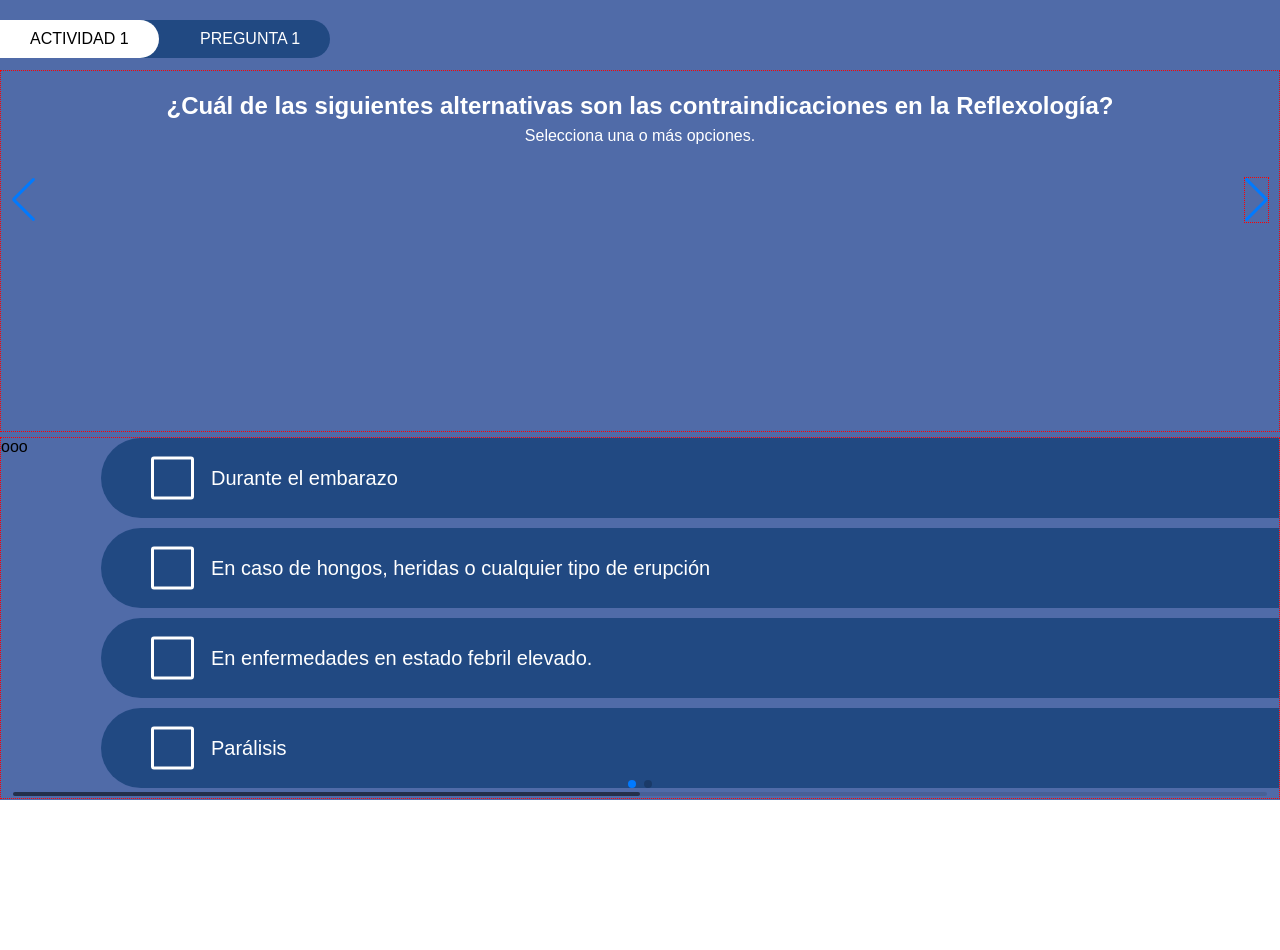
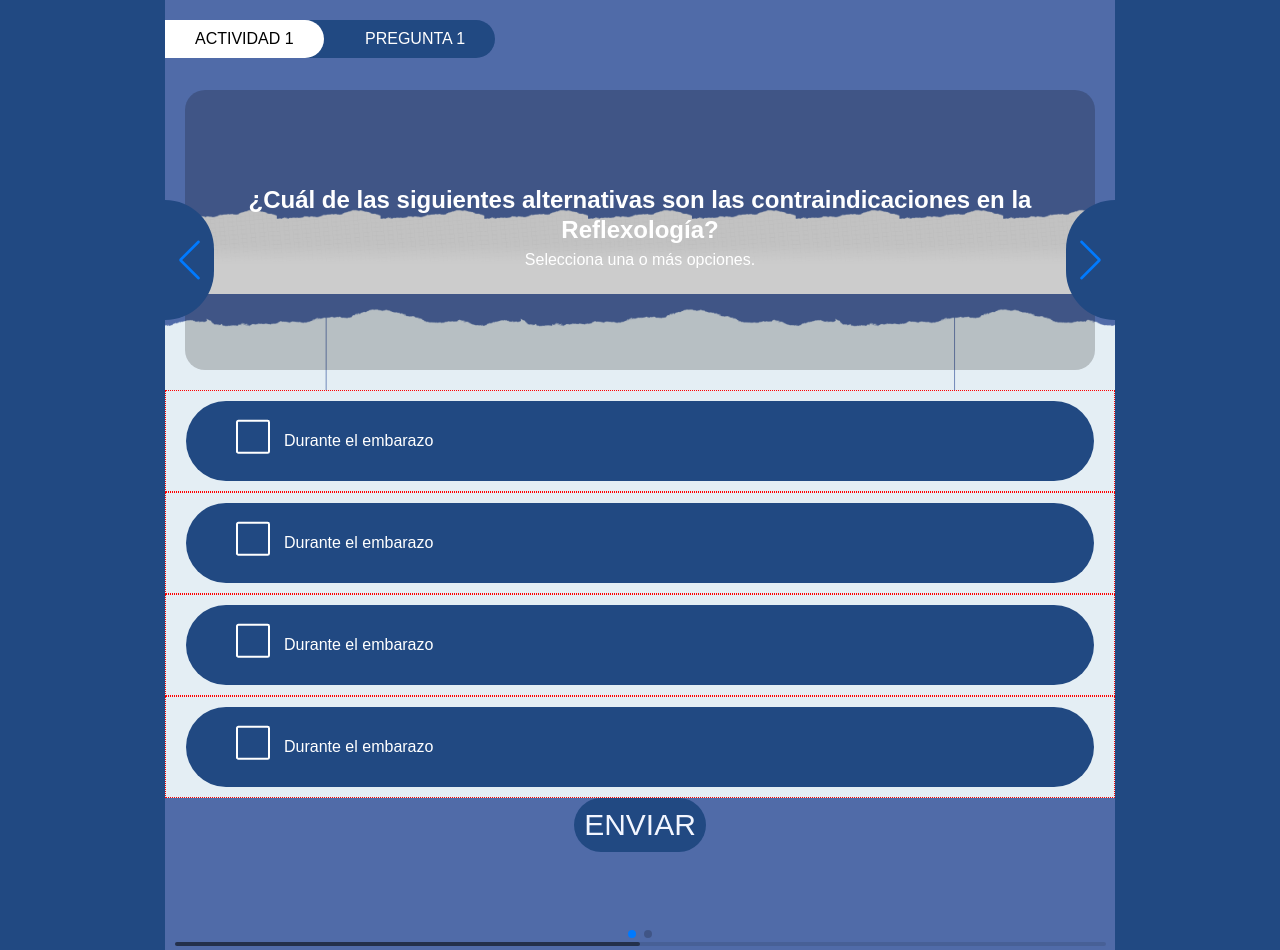
Before and after one commit to victorMelladoPuntoCl/quiz7k, a plain HTML site: page index.html in a window 1280 px wide. Before the commit the page ends 800 px from the top, so only its background shows below. Drawn offline with nearby package versions, Linux system fonts and the light colour scheme.

Commit message:
version semifuncional de la ui

```diff
--- a/css/base.css
+++ b/css/base.css
@@ -1,31 +1,23 @@
 @import url(reset.css);
+@import url(colors.css);
+@import url(classes.css);
 
-/*default.css => estilo default epc*/
-@import url(default.css);
-@import url(multiple-choice.css);
+@import url(checkbox.css);
 
+/*General*/
 
-/* Esquema de colores */
-:root {
+body{
+  background-color:var(--oscuro);
+}
+.quiz {
 
-  --claro: #8ba3db;
-  --medio: #506BA8;
-  --oscuro: #214982;
-
-  --color-fondo: var(--medio);
-  --background: var(--oscuro);
-
-
-  --fondo-resaltado: var(--claro);
-
-  --resaltado-checkboxes: var(--claro);
-  --hover-botones: var(--claro);
-
-
-  --form-control-color: #f2f6ff;
-  --form-background:
 }
 
+#carrusel{
+  min-width:320px;
+  max-width:950px;
+  min-height:950px;
+}
 
 .spacer{
   width:100%;
@@ -40,15 +32,8 @@
     background-color:var(--color-fondo);
   }
 
-/*NAV izquierda derecha*/
 
-:root{
- --swiper-navigation-top-offset:25vh;
 
-}
-.swiper-button-next::after{
- border:red thin dotted;
-}
 
 
 /*Animaciones*/
@@ -62,6 +47,52 @@
       opacity: 1;
     }
   }
+
+  /*Animaciones*/
+  @keyframes entrada-derecha {
+    0% {
+      transform: translateX(100%);
+      opacity: 0;
+    }
+    100% {
+      transform: translateX(0);
+      opacity: 1;
+    }
+  }
+
+/*SLIDER (SWIPER)*/
+/*NAV izquierda derecha*/
+
+:root{
+  --swiper-navigation-top-offset:25vh;
+  --swiper-navigation-sides-offset:0;
+  --swiper-navigation-size: 10vh;
+
+ }
+
+ .swiper-button-next, .swiper-button-prev{
+   background-color:var(--oscuro);
+   margin:0;
+   border-radius:50px;
+   height:15vh;
+ }
+
+ .swiper-button-prev{
+   background-color:var(--oscuro);
+   margin:0;
+   border-radius:0 50px 50px 0;
+ }
+
+ .swiper-button-next{
+   background-color:var(--oscuro);
+   margin:0;
+   border-radius:50px 0 0 50px;
+ }
+
+ .swiper-button-next:after, .swiper-button-prev:after{
+   font-size: 5vh;
+ }
+
 
 
 /* CABECERA DEL SLIDER*/
@@ -100,7 +131,119 @@
     padding: 70px 0px;
   }
 
+
+
+/*PROMPT*/
 /*Estilos de la sección de prompt*/
 .prompt h1, .prompt h2, .prompt p {
   color:white;
 }
+
+.prompt {
+    position:relative;
+    display:table;
+    z-index:20;
+    height:40vh;
+    padding: 20px;
+    text-align: center;
+    line-height: 30px;
+}
+
+.prompt-content{
+  display: table-cell;
+  vertical-align:middle;
+  background-color:rgba(0,0,0,0.2);
+  border-radius: 20px;
+  height:100%;
+  padding:30px;
+}
+
+
+/*AREA DE RESPUESTA*/
+/*área del form*/
+
+.question-options {
+    background-color:var(--form-background);
+    position:relative;
+}
+
+.question-options .deco-top{
+
+  box-sizing: border-box;
+  display:block;
+
+  position:absolute;
+  top:-300px;
+
+  z-index:-5;
+  height:50%;
+  width:100%;
+  background: url(../img/paper-bkg.png) bottom repeat-x;
+  background-size:auto 100px;
+}
+
+.question-options .deco-top-claro{
+  box-sizing: border-box;
+  display:block;
+
+  position:absolute;
+  top:-100px;
+
+  height:100px;
+  width:100%;
+  background: url(../img/corte-claro.png) top repeat-x;
+  background-size: auto 100px;
+}
+
+
+/* general para los botones de opcion*/
+
+label p{
+  left:110px;
+}
+
+.quiz-option{
+  border:red thin dotted;
+}
+
+.quiz .question-options label {
+    position:relative;
+    display: block;
+    font-size: 1em;
+    color: white;
+    background-color: var(--oscuro);
+    margin: 10px 20px;
+    padding: 20px 50px;
+    border-radius:50px;
+    height:80px;
+    animation: entrada-derecha 1s ease-out;
+
+}
+
+.quiz .question-options label:hover::before{
+  transform: scale(1.1);
+  box-shadow: 0 0 15px #ffee10;
+}
+
+.quiz .question-options label:hover {
+  background-color: var(--fondo-resaltado);
+  transition: .5s;
+}
+
+
+/*Footer*/
+
+.slide-ft {
+  text-align:center;
+  margin:0;
+  padding:0;
+
+}
+button[type="submit"]{
+  color:var(--form-control-color);
+  font-size:30px;
+  padding:10px;
+  border-radius: 50px;
+  background-color: var(--oscuro);
+
+}
--- /dev/null
+++ b/css/checkbox.css
@@ -0,0 +1,75 @@
+
+/*CHECKBOX*/
+
+.quiz label{
+  position:relative;
+  display: table;
+}
+
+
+.quiz label .txt{
+margin-left:3em;
+position:absolute;
+top:0;
+display:table;
+height:100%;
+width:100%;
+}
+
+.quiz label .txt p{
+  display:table-cell;
+  vertical-align:middle;
+}
+
+input[type="checkbox"] {
+  /* Add if not using autoprefixer */
+  -webkit-appearance: none;
+  /* Remove most all native input styles */
+  appearance: none;
+  /* For iOS < 15 */
+  background-color: var(--oscuro);
+  /* Not removed via appearance */
+
+
+  margin: 0;
+
+  font: inherit;
+  color: currentColor;
+  width: 2.15em;
+  height: 2.15em;
+  border: 0.15em solid currentColor;
+  border-radius: 0.15em;
+  transform: translateY(-0.075em);
+
+  display: grid;
+  place-content: center;
+}
+
+input[type="checkbox"]::before {
+  content: "";
+  width: 0.65em;
+  height: 0.65em;
+  /*clip-path: polygon(14% 44%, 0 65%, 50% 100%, 100% 16%, 80% 0%, 43% 62%);*/
+  transform: scale(0);
+  transform-origin: bottom left;
+  transition: 120ms transform ease-in-out;
+  box-shadow: inset 1em 1em var(--form-control-color);
+  /* Windows High Contrast Mode */
+  background-color: CanvasText;
+}
+
+input[type="checkbox"]:checked::before {
+  transform: scale(1);
+}
+
+input[type="checkbox"]:focus {
+  outline: max(2px, 0.15em) solid var(--resaltado-checkboxes);
+  outline-offset: max(2px, 0.15em);
+}
+
+input[type="checkbox"]:disabled {
+  --form-control-color: var(--form-control-disabled);
+
+  color: var(--form-control-disabled);
+  cursor: not-allowed;
+}
--- /dev/null
+++ b/css/colors.css
@@ -0,0 +1,20 @@
+
+/* Esquema de colores */
+:root {
+
+    --claro: #E4EEF4;
+    --medio: #506BA8;
+    --oscuro: #214982;
+
+    --color-fondo: var(--medio);
+    --background: var(--oscuro);
+
+    --fondo-resaltado: var(--medio);
+
+    --resaltado-checkboxes: var(--claro);
+    --hover-botones: var(--claro);
+
+    --form-control-color: #f2f6ff;
+    --form-background: var(--claro);
+
+  }
--- a/css/default.css
+++ /dev/null
@@ -1 +0,0 @@
-/*Estilos al interior del slider*/
--- a/css/multiple-choice.css
+++ /dev/null
@@ -1,138 +0,0 @@
-/*General*/
-.quiz {
-    display: grid;
-    grid-template-columns: repeat(3, 1fr);
-    grid-template-rows: repeat(3, 1fr);
-    grid-column-gap: 5px;
-    grid-row-gap: 5px;
-
-}
-
-
-.quiz>* {
-    border: red thin dotted;
-}
-
-/*Área de la pregunta*/
-.prompt {
-    grid-area: 1 / 1 / 2 / 4;
-    padding: 20px;
-    text-align: center;
-    line-height: 30px;
-}
-
-/*área del form*/
-.question-options {
-    grid-area: 2 / 1 / 3 / 4;
-}
-
-.question-options::before{
-  box-sizing: border-box;
-  display:block;
-  position:absolute;
-  content: 'ooo';
-  height:100px;
-  width:100%;
-  background-image: url(../../img/corte-blanco.png) repeat-x ;
-
-}
-
-
-.slide-ft {
-    grid-area: 3 / 1 / 4 / 4;
-}
-
-
-
-
-/* general para los botones de opcion*/
-
-.quiz .question-options label {
-    position:relative;
-    display: block;
-    font-size: 20px;
-    color: white;
-    background-color: var(--oscuro);
-    margin: 0 0 10px 100px;
-    padding: 20px 50px;
-    border-top-left-radius: 100px;
-    border-bottom-left-radius: 100px;
-    height:80px;
-
-}
-
-.quiz .question-options label:hover::before{
-  transform: scale(1.1);
-  box-shadow: 0 0 15px #ffee10;
-}
-
-.quiz .question-options label:hover {
-  background-color: var(--hover-botones);
-  box-shadow: 0 0 5px var(--hover-botones);
-  transition: .5s;
-}
-
-
-/*CHECKBOX*/
-
-input[type="checkbox"], label p{
-  position:absolute;
-  line-height:40px;
-}
-
-label p{
-  left:110px;
-}
-
-
-input[type="checkbox"] {
-
-  /* Add if not using autoprefixer */
-  -webkit-appearance: none;
-  /* Remove most all native input styles */
-  appearance: none;
-  /* For iOS < 15 */
-  background-color: var(--form-background);
-  /* Not removed via appearance */
-  margin: 0;
-
-  font: inherit;
-  color: currentColor;
-  width: 2.15em;
-  height: 2.15em;
-  border: 0.15em solid currentColor;
-  border-radius: 0.15em;
-  transform: translateY(-0.075em);
-
-  display: grid;
-  place-content: center;
-}
-
-input[type="checkbox"]::before {
-  content: "";
-  width: 0.65em;
-  height: 0.65em;
-  /*clip-path: polygon(14% 44%, 0 65%, 50% 100%, 100% 16%, 80% 0%, 43% 62%);*/
-  transform: scale(0);
-  transform-origin: bottom left;
-  transition: 120ms transform ease-in-out;
-  box-shadow: inset 1em 1em var(--form-control-color);
-  /* Windows High Contrast Mode */
-  background-color: CanvasText;
-}
-
-input[type="checkbox"]:checked::before {
-  transform: scale(1);
-}
-
-input[type="checkbox"]:focus {
-  outline: max(2px, 0.15em) solid var(--resaltado-checkboxes);
-  outline-offset: max(2px, 0.15em);
-}
-
-input[type="checkbox"]:disabled {
-  --form-control-color: var(--form-control-disabled);
-
-  color: var(--form-control-disabled);
-  cursor: not-allowed;
-}
--- a/index.html
+++ b/index.html
@@ -27,64 +27,114 @@
 
 
       <div class="swiper-slide">
+
         <!------- PREGUNTA ------->
         <article class="activm quiz" id="question-1">
           <div class="prompt">
+            <div class="prompt-content">
             <h2>¿Cuál de las siguientes alternativas son las contraindicaciones en la Reflexología?</h2>
             <p>Selecciona una o más opciones.</p>
           </div>
+          </div>
           <form class="question-options">
+            <span class="deco-top"></span>
+            <span class="deco-top-claro"></span>
 
-            <label>
-              <input type="checkbox" name="option1" value="0">
-              <p>Durante el embarazo</p>
-            </label>
+            <div class="quiz-option">
+              <label>
+                <p><input type="checkbox" name="option4" value="0"></p>
+                <div class="txt"><p>Durante el embarazo</p></div>
+              </label>
+            </div>
 
-            <label><input type="checkbox" name="option2" value="1">
-              <p>En caso de hongos, heridas o cualquier tipo de erupción</p>
-            </label>
-            <label><input type="checkbox" name="option3" value="1">
-              <p>En enfermedades en estado febril elevado.</p>
-            </label>
-            <label><input type="checkbox" name="option4" value="0">
-              <p>Parálisis</p>
-            </label>
+            <div class="quiz-option">
+              <label>
+                <p><input type="checkbox" name="option4" value="0"></p>
+                <div class="txt"><p>Durante el embarazo</p></div>
+              </label>
+            </div>
+
+            <div class="quiz-option">
+              <label>
+                <p><input type="checkbox" name="option4" value="0"></p>
+                <div class="txt"><p>Durante el embarazo</p></div>
+              </label>
+            </div>
+
+            <div class="quiz-option">
+              <label>
+                <p><input type="checkbox" name="option4" value="0"></p>
+                <div class="txt"><p>Durante el embarazo</p></div>
+              </label>
+            </div>
+
+
           </form>
 
           <div class="slide-ft">
-            <button type="submit">Enviar</button>
-            <div class="spacer"></div>
+            <button type="submit">ENVIAR</button>
           </div>
 
         </article>
+
       </div>
 
-      <!------- SLIDE ------->
+
+
+
       <div class="swiper-slide">
 
-        <article class="activm quiz" id="question-2">
-
+        <!------- PREGUNTA ------->
+        <article class="activm quiz" id="question-1">
           <div class="prompt">
-            <h2>¿La Reflexología que enseñamos no es más que…?</h2>
+            <div class="prompt-content">
+            <h2>¿Cuál de las siguientes alternativas son las contraindicaciones en la Reflexología?</h2>
             <p>Selecciona una o más opciones.</p>
           </div>
+          </div>
+          <form class="question-options">
+            <span class="deco-top"></span>
+            <span class="deco-top-claro"></span>
 
-          <ul class="question-options">
-            <li><label><input type="checkbox" name="option1" value="0">Una terapia complementaria a las indicaciones del
-                médico.</label></li>
-            <li><label><input type="checkbox" name="option2" value="1">Es una alternativa a la automedicación.</label>
-            </li>
-            <li><label><input type="checkbox" name="option3" value="1">Trabajamos con la homeostasis.</label></li>
-            <li><label><input type="checkbox" name="option4" value="1">Tiene un efecto benéfico sobre todas las partes
-                del cuerpo.</label></li>
-          </ul>
+            <div class="quiz-option">
+              <label>
+                <p><input type="checkbox" name="option4" value="0"></p>
+                <div class="txt"><p>Durante el embarazo</p></div>
+              </label>
+            </div>
+
+            <div class="quiz-option">
+              <label>
+                <p><input type="checkbox" name="option4" value="0"></p>
+                <div class="txt"><p>Durante el embarazo</p></div>
+              </label>
+            </div>
+
+            <div class="quiz-option">
+              <label>
+                <p><input type="checkbox" name="option4" value="0"></p>
+                <div class="txt"><p>Durante el embarazo</p></div>
+              </label>
+            </div>
+
+            <div class="quiz-option">
+              <label>
+                <p><input type="checkbox" name="option4" value="0"></p>
+                <div class="txt"><p>Durante el embarazo</p></div>
+              </label>
+            </div>
+
+
+          </form>
 
           <div class="slide-ft">
-            <button type="submit">Enviar</button>
+            <button type="submit">ENVIAR</button>
           </div>
 
         </article>
+
       </div>
+
 
 
     </div>
@@ -95,34 +145,16 @@
     <div class="swiper-button-next"></div>
     <!-- Si necesitamos una barra de desplazamiento -->
     <div class="swiper-scrollbar"></div>
+
+
+    <div id="dialog">
+      <h1></h1>
+    </div>
   </div>
 
 
-  <script>
+  <script src="js/main.js">
 
-
-const swiper = new Swiper('#carrusel', {
-
-// Optional parameters
-direction: 'horizontal',
-loop: true,
-
-// If we need pagination
-pagination: {
-  el: '.swiper-pagination',
-},
-
-// Navigation arrows
-navigation: {
-  nextEl: '.swiper-button-next',
-  prevEl: '.swiper-button-prev',
-},
-
-// And if we need scrollbar
-scrollbar: {
-  el: '.swiper-scrollbar',
-},
-});
 
 
   </script>
--- a/js/main.js
+++ b/js/main.js
@@ -0,0 +1,22 @@
+const swiper = new Swiper('.swiper', {
+
+  // Optional parameters
+  direction: 'horizontal',
+  loop: true,
+
+  // If we need pagination
+  pagination: {
+    el: '.swiper-pagination',
+  },
+
+  // Navigation arrows
+  navigation: {
+    nextEl: '.swiper-button-next',
+    prevEl: '.swiper-button-prev',
+  },
+
+  // And if we need scrollbar
+  scrollbar: {
+    el: '.swiper-scrollbar',
+  },
+  });
```
Also changed, not shown: css/classes.css (added), img/corte-qud.png (deleted), img/paper-bkg.png (added).
